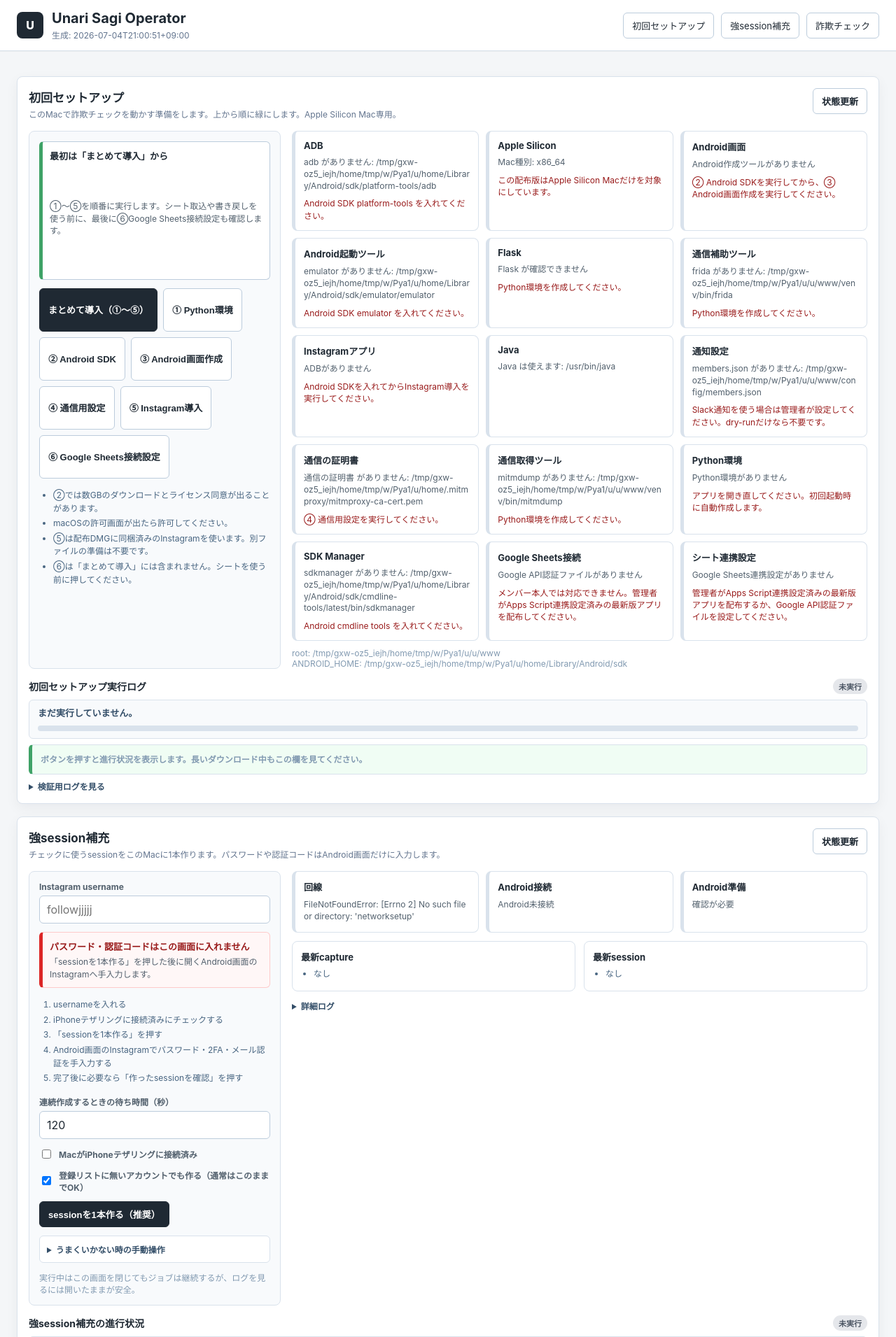
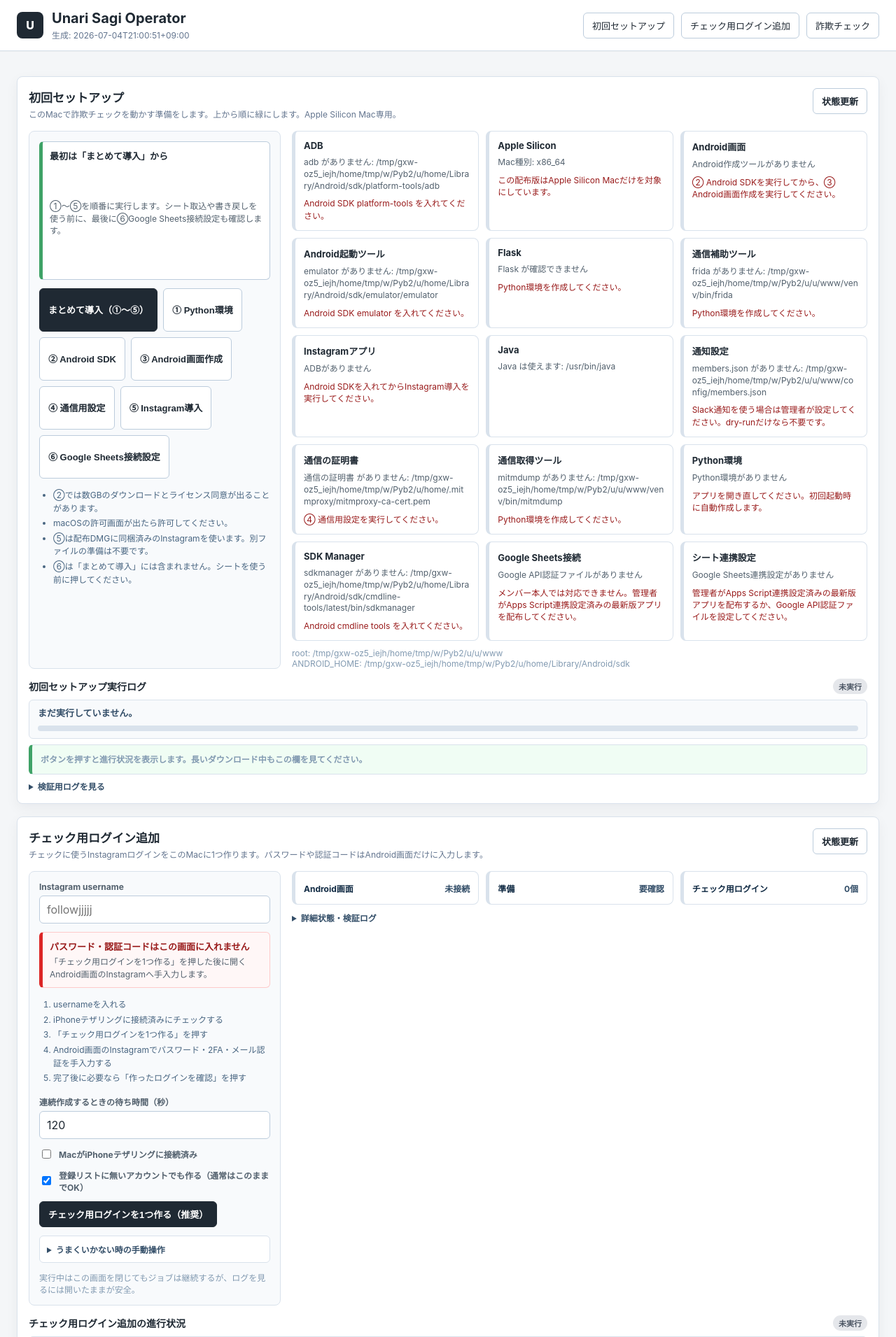
Before and after one commit to fjsr3125/sagi-check-app, a Flask app: page / in a window 1280 px wide. Shown: the top 1911 px of the page at 70% size. Run offline with Flask 3, Linux system fonts and the light colour scheme; data that the repository does not hold is empty.

Commit message:
チェック用ログインのUIとエラー表示を改善

```diff
--- a/ops_dashboard/static/style.css
+++ b/ops_dashboard/static/style.css
@@ -513,6 +513,41 @@ main {
   min-width: 0;
 }
 
+.capture-status.is-refreshing {
+  opacity: 0.96;
+}
+
+.simple-status-row {
+  display: grid;
+  grid-template-columns: repeat(3, minmax(0, 1fr));
+  gap: 10px;
+}
+
+.status-line {
+  display: flex;
+  justify-content: space-between;
+  gap: 10px;
+  align-items: center;
+  min-height: 48px;
+  padding: 10px 12px;
+  border: 1px solid #d9e2ec;
+  border-left-width: 5px;
+  border-radius: 8px;
+  background: #ffffff;
+}
+
+.status-line b {
+  color: #102a43;
+  font-size: 12px;
+}
+
+.status-line span {
+  color: #334e68;
+  font-size: 12px;
+  font-weight: 700;
+  text-align: right;
+}
+
 .status-grid {
   display: grid;
   grid-template-columns: repeat(3, minmax(0, 1fr));
@@ -581,6 +616,10 @@ main {
 
 details {
   margin-top: 12px;
+}
+
+.diagnostic-details {
+  margin-top: 10px;
 }
 
 summary {
--- a/ops_dashboard/templates/index.html
+++ b/ops_dashboard/templates/index.html
@@ -17,7 +17,7 @@
     </div>
     <div class="actions">
       <a href="#setup-panel">初回セットアップ</a>
-      <a href="#capture-panel">強session補充</a>
+      <a href="#capture-panel">チェック用ログイン追加</a>
       <a href="#sagi-panel">詐欺チェック</a>
     </div>
   </header>
@@ -79,8 +79,8 @@
     <section class="capture-panel" id="capture-panel">
       <div class="capture-head">
         <div>
-          <h2>強session補充</h2>
-          <p>チェックに使うsessionをこのMacに1本作ります。パスワードや認証コードはAndroid画面だけに入力します。</p>
+          <h2>チェック用ログイン追加</h2>
+          <p>チェックに使うInstagramログインをこのMacに1つ作ります。パスワードや認証コードはAndroid画面だけに入力します。</p>
         </div>
         <button onclick="loadCaptureStatus()">状態更新</button>
       </div>
@@ -92,14 +92,14 @@
           </label>
           <div class="warning-box">
             <b>パスワード・認証コードはこの画面に入れません</b>
-            <span>「sessionを1本作る」を押した後に開くAndroid画面のInstagramへ手入力します。</span>
+            <span>「チェック用ログインを1つ作る」を押した後に開くAndroid画面のInstagramへ手入力します。</span>
           </div>
           <ol class="operator-steps">
             <li>usernameを入れる</li>
             <li>iPhoneテザリングに接続済みにチェックする</li>
-            <li>「sessionを1本作る」を押す</li>
+            <li>「チェック用ログインを1つ作る」を押す</li>
             <li>Android画面のInstagramでパスワード・2FA・メール認証を手入力する</li>
-            <li>完了後に必要なら「作ったsessionを確認」を押す</li>
+            <li>完了後に必要なら「作ったログインを確認」を押す</li>
           </ol>
           <label>
             <span>連続作成するときの待ち時間（秒）</span>
@@ -114,14 +114,14 @@
             <span>登録リストに無いアカウントでも作る（通常はこのままでOK）</span>
           </label>
           <div class="capture-actions">
-            <button class="primary" onclick="startCaptureAll()">sessionを1本作る（推奨）</button>
+            <button class="primary" onclick="startCaptureAll()">チェック用ログインを1つ作る（推奨）</button>
           </div>
           <details class="advanced-fields">
             <summary>うまくいかない時の手動操作</summary>
             <div class="capture-actions">
               <button onclick="startCaptureInfra()">Android準備だけやり直す</button>
               <button onclick="importLatestCapture()">取り込みだけやり直す</button>
-              <button onclick="verifyCaptureSession()">作ったsessionを確認</button>
+              <button onclick="verifyCaptureSession()">作ったログインを確認</button>
             </div>
           </details>
           <p class="muted">実行中はこの画面を閉じてもジョブは継続するが、ログを見るには開いたままが安全。</p>
@@ -132,7 +132,7 @@
       </div>
       <div class="job-box">
         <div class="job-head">
-          <h3>強session補充の進行状況</h3>
+          <h3>チェック用ログイン追加の進行状況</h3>
           <span id="jobState" class="mini-pill unknown">未実行</span>
         </div>
         <div id="jobProgress" class="job-progress-card">
@@ -190,12 +190,12 @@
           </div>
           <div class="hint-box">
             <b>チェック開始はURLとタブ名だけでOK</b>
-            <span>①は本番を走らせません。対象件数と必要session本数だけ確認します。②は本番チェックなので、確認画面で件数を見てから実行します。途中で止まった時は強session補充で追加sessionを作ってから「途中から再開」を押します。</span>
+            <span>①は本番を走らせません。対象件数と必要なチェック用ログイン数だけ確認します。②は本番チェックなので、確認画面で件数を見てから実行します。途中で止まった時はチェック用ログインを追加してから「途中から再開」を押します。</span>
           </div>
           <div class="capture-actions sagi-main-actions">
             <button class="primary" onclick="runSagiSheetCheck()">① まず件数を確認（本番はまだ走りません）</button>
             <button class="danger-primary" onclick="runSagiCheck()">② 本番チェックを実行</button>
-            <button onclick="resumeSagiCheck()">途中から再開（追加session後）</button>
+            <button onclick="resumeSagiCheck()">途中から再開（ログイン追加後）</button>
             <button onclick="writebackSagi(true)">③ 書き戻さずに件数だけ確認（安全）</button>
             <button onclick="writebackSagi(false)">④ シートのD列に反映（確定）</button>
           </div>
@@ -221,7 +221,7 @@
             <div class="csv-picker" id="sagiCsvPicker"></div>
             <div class="capture-actions">
               <button onclick="extractSagiInput()">CSV取込だけ実行</button>
-              <button onclick="checkSagiInventory()">session在庫を確認</button>
+              <button onclick="checkSagiInventory()">ログイン数を確認</button>
               <button onclick="dryrunSagi()">安全確認だけ実行</button>
               <button onclick="notifySagiTest()">通知テスト</button>
             </div>
@@ -290,11 +290,29 @@
     const outcomeText = {
       running: '実行中',
       succeeded: '完了',
-      needs_supplement: 'session補充が必要',
+      needs_supplement: 'チェック用ログインが必要',
+      capacity_shortage: 'チェック用ログイン不足',
+      login_required: '再ログインが必要',
+      port_conflict: '通信準備エラー',
       manual_needed: '手動操作が必要',
       failed: '失敗',
       unknown: '不明'
     };
+
+    function showLoadingIfFirst(el, message = '状態取得中...') {
+      if (!el) return;
+      if (el.dataset.loaded === '1') {
+        el.classList.add('is-refreshing');
+        return;
+      }
+      el.innerHTML = `<div class="muted">${escapeHtml(message)}</div>`;
+    }
+
+    function markLoaded(el) {
+      if (!el) return;
+      el.dataset.loaded = '1';
+      el.classList.remove('is-refreshing');
+    }
 
     async function loadStatus() {
       const res = await fetch('/api/status');
@@ -450,7 +468,7 @@
 
     async function loadSetupStatus() {
       const el = document.getElementById('setupStatus');
-      el.innerHTML = '<div class="muted">状態取得中...</div>';
+      showLoadingIfFirst(el);
       try {
         const res = await fetch('/api/setup/status');
         const data = await res.json();
@@ -465,12 +483,14 @@
           <div class="status-grid">${cards}</div>
           <div class="muted setup-meta">root: ${escapeHtml(data.root || '')}<br>ANDROID_HOME: ${escapeHtml(data.android_home || '')}</div>
         `;
+        markLoaded(el);
         if (data.latest_job && !setupJobId) {
           renderJob(data.latest_job, 'setup');
           if (data.latest_job.status === 'running') watchJob(data.latest_job.id, 'setup');
         }
       } catch (e) {
         el.innerHTML = `<div class="error">${escapeHtml(String(e))}</div>`;
+        markLoaded(el);
       }
     }
 
@@ -501,7 +521,7 @@
 
     async function loadCaptureStatus() {
       const el = document.getElementById('captureStatus');
-      el.innerHTML = '<div class="muted">状態取得中...</div>';
+      showLoadingIfFirst(el);
       try {
         const res = await fetch('/api/capture/status');
         const data = await res.json();
@@ -509,9 +529,12 @@
         if (data.latest_job && !captureJobId) {
           renderJob(data.latest_job);
           if (data.latest_job.status === 'running') watchCaptureJob(data.latest_job.id);
+        } else if (!captureJobId && data.setup_running) {
+          renderCaptureSetupBlocked(data.setup_running);
         }
       } catch (e) {
         el.innerHTML = `<div class="error">${escapeHtml(String(e))}</div>`;
+        markLoaded(el);
       }
     }
 
@@ -520,35 +543,37 @@
       const adb = data.adb || {};
       const wifi = data.wifi || {};
       const androidConnected = hasConnectedAndroid(adb.output);
+      const loginCount = Array.isArray(data.session_files) ? data.session_files.length : 0;
       const captures = (data.captures || []).slice(0, 5).map(x => `<li>${escapeHtml(x.name)} <span>${escapeHtml(x.mtime || '')}</span></li>`).join('');
       const sessions = (data.session_files || []).slice(0, 5).map(x => `<li>${escapeHtml(x.name)} <span>${escapeHtml(x.mtime || '')}</span></li>`).join('');
-      document.getElementById('captureStatus').innerHTML = `
-        <div class="status-grid">
-          <div class="mini-card ${wifi.ok ? 'green' : 'yellow'}">
-            <b>回線</b>
-            <span>${escapeHtml(firstLine(wifi.output) || '未確認')}</span>
+      const el = document.getElementById('captureStatus');
+      el.innerHTML = `
+        <div class="simple-status-row">
+          <div class="status-line ${androidConnected ? 'green' : 'yellow'}">
+            <b>Android画面</b>
+            <span>${escapeHtml(androidConnected ? '接続OK' : '未接続')}</span>
           </div>
-          <div class="mini-card ${androidConnected ? 'green' : 'yellow'}">
-            <b>Android接続</b>
-            <span>${escapeHtml(androidConnected ? firstUsefulLine(adb.output) : 'Android未接続')}</span>
+          <div class="status-line ${infra.ok ? 'green' : 'yellow'}">
+            <b>準備</b>
+            <span>${escapeHtml(infra.ok ? '準備OK' : '要確認')}</span>
           </div>
-          <div class="mini-card ${infra.ok ? 'green' : 'yellow'}">
-            <b>Android準備</b>
-            <span>${escapeHtml(infra.ok ? '準備OK' : '確認が必要')}</span>
+          <div class="status-line ${loginCount > 0 ? 'green' : 'yellow'}">
+            <b>チェック用ログイン</b>
+            <span>${loginCount}個</span>
           </div>
         </div>
+        <details class="diagnostic-details">
+          <summary>詳細状態・検証ログ</summary>
           <div class="capture-columns">
             <div>
               <h3>最新capture</h3>
               <ul>${captures || '<li>なし</li>'}</ul>
             </div>
             <div>
-            <h3>最新session</h3>
+              <h3>保存済みログイン</h3>
               <ul>${sessions || '<li>なし</li>'}</ul>
             </div>
           </div>
-        <details>
-          <summary>詳細ログ</summary>
           <pre>${escapeHtml([
             '--- wifi ---',
             wifi.output || '',
@@ -556,11 +581,30 @@
             adb.output || '',
             '--- infra ---',
             infra.output || '',
-            '--- strong sessions ---',
+            '--- saved logins ---',
             (data.sessions || {}).output || ''
           ].join('\\n'))}</pre>
         </details>
       `;
+      markLoaded(el);
+    }
+
+    function renderCaptureSetupBlocked(setupJob) {
+      const els = jobElements('capture');
+      els.state.textContent = '初回セットアップ実行中';
+      els.state.className = 'mini-pill yellow';
+      els.next.textContent = '初回セットアップ完了後に使えます。今は初回セットアップ欄の進行状況を確認してください。';
+      els.next.className = 'next-action yellow';
+      jobLogCache.capture = '初回セットアップ完了後に使えます。今は初回セットアップ欄の進行状況を確認してください。';
+      updateJobLogVisibility(els, 'capture');
+      renderJobProgress({
+        status: 'running',
+        label: 'チェック用ログイン追加',
+        current_step: '初回セットアップ待ち',
+        current_step_index: 0,
+        total_steps: 1,
+        commands: []
+      }, '', els.progress);
     }
 
     async function startCaptureInfra() {
@@ -594,7 +638,7 @@
       const input = document.getElementById('sagiInputCsv').value.trim();
       const url = input ? `/api/sagi/status?input_csv=${encodeURIComponent(input)}` : '/api/sagi/status';
       const el = document.getElementById('sagiStatus');
-      el.innerHTML = '<div class="muted">状態取得中...</div>';
+      showLoadingIfFirst(el);
       try {
         const res = await fetch(url);
         const data = await res.json();
@@ -610,22 +654,24 @@
             </div>
             <div class="mini-card ${notStarted ? 'yellow' : enough === false ? 'red' : 'green'}">
               <b>必要在庫</b>
-              <span>${notStarted ? '①で件数確認をすると表示されます' : `対象 ${data.input_count} 件 / 必要 ${data.needed_sessions} 本`}</span>
+              <span>${notStarted ? '①で件数確認をすると表示されます' : `対象 ${data.input_count} 件 / 必要 ${data.needed_sessions} 個`}</span>
             </div>
             <div class="mini-card ${notStarted ? 'yellow' : enough === false ? 'red' : 'green'}">
               <b>現在在庫</b>
-              <span>使えるsession ${data.healthy_sessions ?? '-'} 本 / 確認済み ${data.probe_sessions ?? '-'} 本</span>
+              <span>使えるログイン ${data.healthy_sessions ?? '-'} 個 / 確認済み ${data.probe_sessions ?? '-'} 個</span>
             </div>
           </div>
           ${csvListsHtml(data)}
           <details>
-            <summary>session詳細</summary>
+            <summary>チェック用ログイン詳細</summary>
             <pre>${escapeHtml((data.sessions || {}).output || '')}</pre>
           </details>
         `;
+        markLoaded(el);
         renderCsvPicker(data);
       } catch (e) {
         el.innerHTML = `<div class="error">${escapeHtml(String(e))}</div>`;
+        markLoaded(el);
       }
     }
 
@@ -696,10 +742,10 @@
       const needed = latestSagiStatus && latestSagiStatus.needed_sessions !== null ? latestSagiStatus.needed_sessions : null;
       const ok = window.confirm([
         count === null ? 'この入力CSVを本番チェックします。' : `この入力CSVの全 ${count} 件を本番チェックします。`,
-        needed === null ? '' : `必要なsession目安: ${needed}本`,
+        needed === null ? '' : `必要なチェック用ログイン目安: ${needed}個`,
         'この操作でInstagramの本番チェックを開始します。',
-        '途中で止まったら追加sessionを作って「途中から再開」を押します。',
-        'sessionを消費します。よろしいですか？'
+        '途中で止まったらチェック用ログインを追加して「途中から再開」を押します。',
+        'チェック用ログインを使います。よろしいですか？'
       ].filter(Boolean).join('\n'));
       if (!ok) return;
       await postJob('/api/sagi/check', {
@@ -940,10 +986,10 @@
       const text = String(name || '');
       if (text.includes('シートから対象アカウント取込')) return '対象取込';
       if (text.includes('対象アカウントをCSV化')) return 'CSV取込';
-      if (text.includes('強session必要本数')) return 'session確認';
-      if (text.includes('強session在庫')) return '在庫数';
-      if (text.includes('強session probe')) return '動作確認';
-      if (text.includes('強session一覧')) return '一覧';
+      if (text.includes('強session必要本数')) return 'ログイン確認';
+      if (text.includes('チェック用ログイン数') || text.includes('強session在庫')) return 'ログイン数';
+      if (text.includes('チェック用ログイン動作確認') || text.includes('強session probe')) return '動作確認';
+      if (text.includes('チェック用ログイン一覧') || text.includes('強session一覧')) return '一覧';
       if (text.includes('入力CSV確認')) return 'CSV確認';
       if (text.includes('dry-run')) return '安全確認';
       if (text.includes('本番')) return '本番チェック';
```
Also changed, not shown: ops_dashboard/capture_jobs.py (+86 -29 lines), ops_dashboard/check_jobs.py (+16 -10 lines), ops_dashboard/setup_jobs.py (+9 -1 lines), scripts/sagi_operator_release_check.py (+62 -11 lines), 1 other file. Lines whose indentation alone changed are shown as unchanged.
